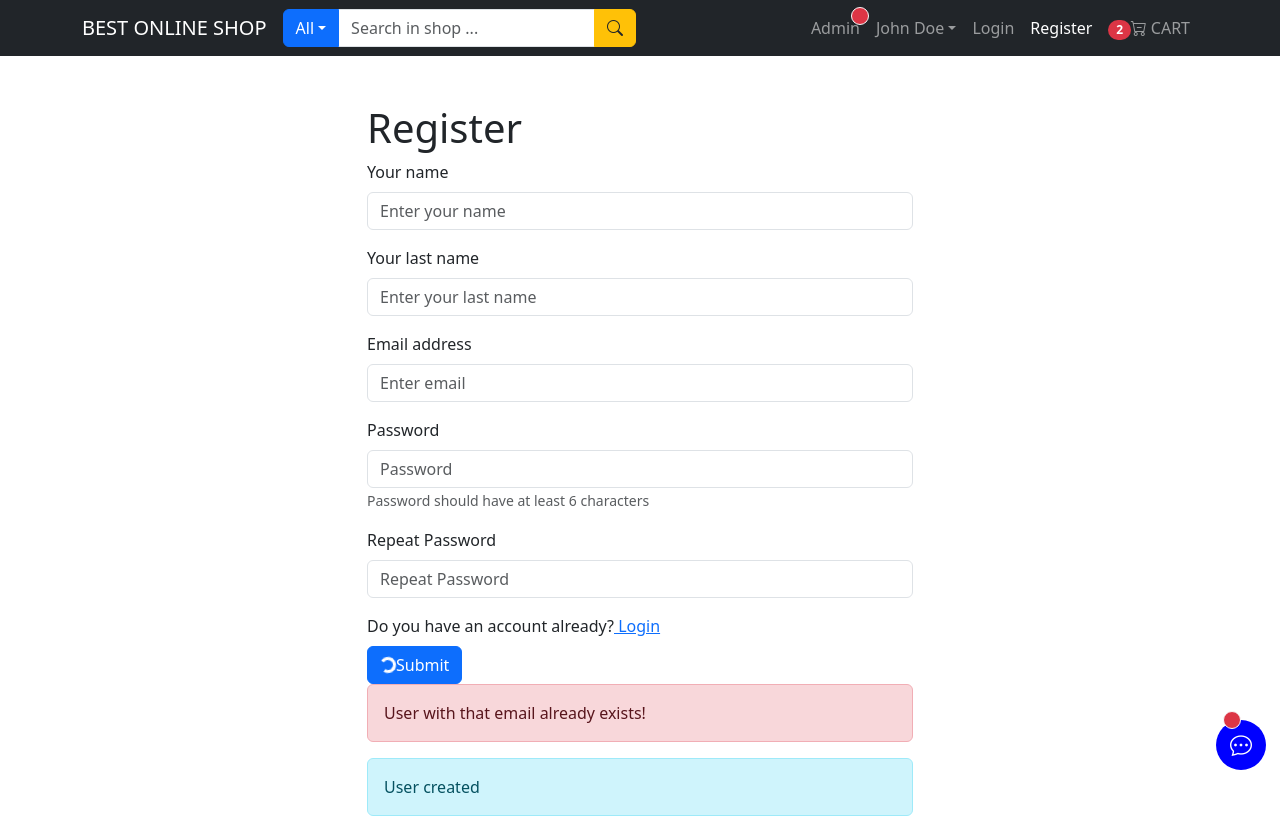
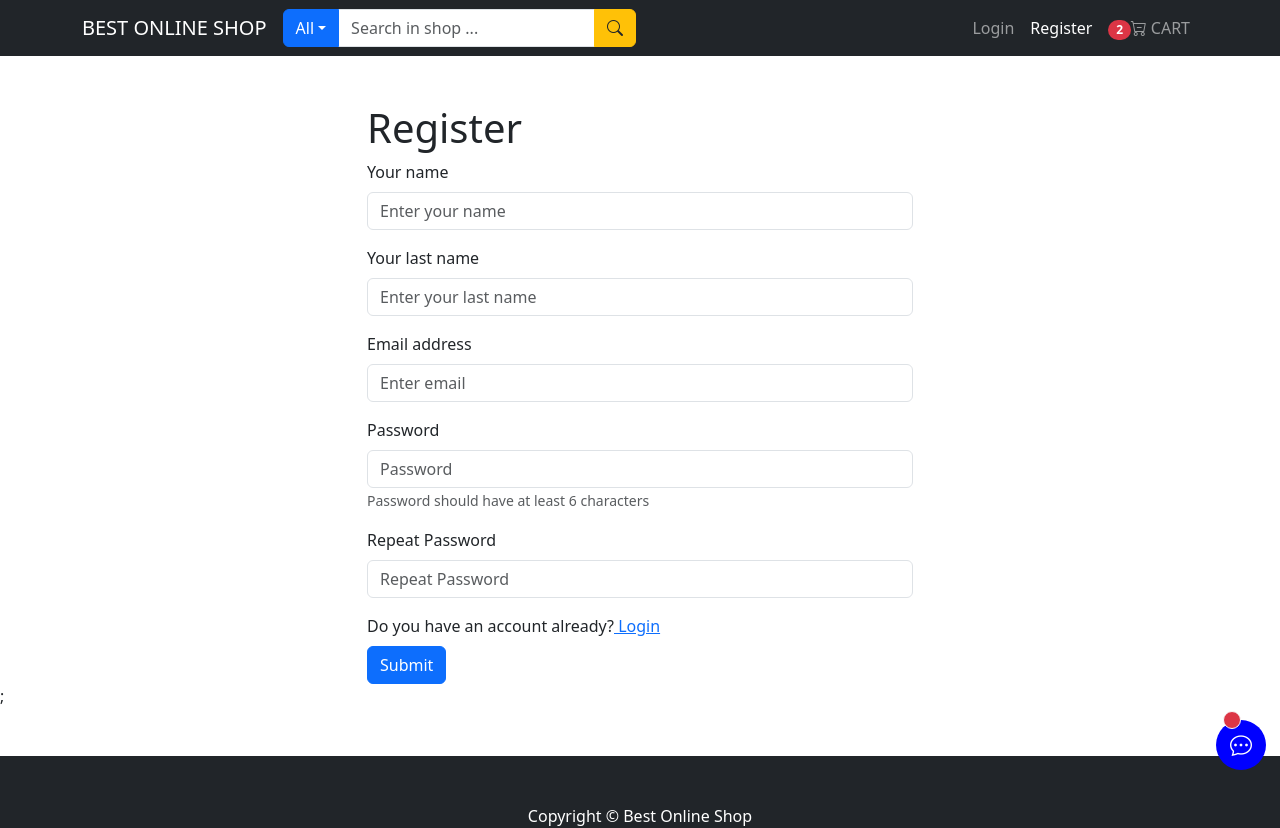
Before and after one commit to Bechir-Marco/e-commerce, a React (Create React App) app in the folder frontend/: page /register in a window 1280 px wide. Shown: the top 828 px of the page. Built offline with nearby package versions, Linux system fonts and the light colour scheme.

Commit message:
registration state

```diff
--- a/frontend/src/components/HeaderComponent.tsx
+++ b/frontend/src/components/HeaderComponent.tsx
@@ -18,6 +18,7 @@ import { Link } from "react-router-dom";
 
 const HeaderComponent = () => {
   const dispatch = useDispatch()<any>;
+  const {userInfo} = useSelector((state: any) => state.userRegisterLogin);
 
   return (
     <Navbar collapseOnSelect expand="lg" bg="dark" variant="dark">
@@ -41,14 +42,17 @@ const HeaderComponent = () => {
             </InputGroup>
           </Nav>
           <Nav>
+            {userInfo.isAdmin ? (
               <LinkContainer to="/admin/orders">
                 <Nav.Link>
                   Admin
-                <span className="position-absolute top-1 start-10 translate-middle p-2 bg-danger border border-light rounded-circle"></span>
                 </Nav.Link>
               </LinkContainer>
-
-            <NavDropdown title="John Doe" id="collasible-nav-dropdown">
+            ) : userInfo.name && !userInfo.isAdmin ? (
+              <NavDropdown
+                title={`${userInfo.name} ${userInfo.lastName}`}
+                id="collasible-nav-dropdown"
+              >
                 <NavDropdown.Item
                   eventKey="/user/my-orders"
                   as={Link}
@@ -63,12 +67,17 @@ const HeaderComponent = () => {
                   Logout
                 </NavDropdown.Item>
               </NavDropdown>
+            ) : (
+              <>
                 <LinkContainer to="/login">
                   <Nav.Link>Login</Nav.Link>
                 </LinkContainer>
                 <LinkContainer to="/register">
                   <Nav.Link>Register</Nav.Link>
                 </LinkContainer>
+              </>
+            )}
+
             <LinkContainer to="/cart">
               <Nav.Link>
                 <Badge pill bg="danger">
--- a/frontend/src/pages/components/LoginPageComponent.tsx
+++ b/frontend/src/pages/components/LoginPageComponent.tsx
@@ -42,6 +42,7 @@ const LoginPageComponent: React.FC<LoginPageComponentProps> = ({
             loading: false,
             error: '',
           });
+          console.log(res.userLoggedIn);
           if (res.userLoggedIn) {
             reduxDispatch(setReduxUserState(res.userLoggedIn));
           }
--- a/frontend/src/pages/components/RegisterPageComponent.tsx
+++ b/frontend/src/pages/components/RegisterPageComponent.tsx
@@ -25,6 +25,7 @@ const RegisterPageComponent: React.FC<RegisterPageComponentProps> = ({
    loading: false,
  });
   const [passwordsMatchState, setPasswordsMatchState] = useState(true);
+
   const onChange = () => {
     const password = document.querySelector(
       'input[name=password]'
@@ -33,9 +34,10 @@ const RegisterPageComponent: React.FC<RegisterPageComponentProps> = ({
       'input[name=confirmPassword]'
     ) as HTMLInputElement;
     if (confirm.value === password.value) {
-      confirm.setCustomValidity('');
+      setPasswordsMatchState(true)
+
     } else {
-      confirm.setCustomValidity('Passwords do not match');
+      setPasswordsMatchState(false);
     }
   };
 
@@ -64,6 +66,7 @@ const RegisterPageComponent: React.FC<RegisterPageComponentProps> = ({
             error: '',
           });
           reduxDispatch(setReduxUserState(data.userCreated));
+
         })
         .catch((er) =>
           setRegisterUserResponseState({
@@ -128,6 +131,7 @@ const RegisterPageComponent: React.FC<RegisterPageComponentProps> = ({
                 placeholder="Password"
                 minLength={6}
                 onChange={onChange}
+                isInvalid={!passwordsMatchState}
               />
               <Form.Control.Feedback type="invalid">
                 Please anter a valid password
@@ -145,6 +149,7 @@ const RegisterPageComponent: React.FC<RegisterPageComponentProps> = ({
                 placeholder="Repeat Password"
                 minLength={6}
                 onChange={onChange}
+                isInvalid={!passwordsMatchState}
               />
               <Form.Control.Feedback type="invalid">
                 Both passwords should match
@@ -159,6 +164,8 @@ const RegisterPageComponent: React.FC<RegisterPageComponentProps> = ({
             </Row>
 
             <Button type="submit">
+              {registerUserResponseState &&
+              registerUserResponseState.loading === true ? (
                 <Spinner
                   as="span"
                   animation="border"
@@ -166,12 +173,27 @@ const RegisterPageComponent: React.FC<RegisterPageComponentProps> = ({
                   role="status"
                   aria-hidden="true"
                 />
+              ) : (
+                ''
+              )}
               Submit
             </Button>
-            <Alert show={true} variant="danger">
+            <Alert
+              show={
+                registerUserResponseState &&
+                registerUserResponseState.error === 'user exists'
+              }
+              variant="danger"
+            >
               User with that email already exists!
             </Alert>
-            <Alert show={true} variant="info">
+            <Alert
+              show={
+                registerUserResponseState &&
+                registerUserResponseState.success === 'User created'
+              }
+              variant="info"
+            >
               User created
             </Alert>
           </Form>
--- a/frontend/src/redux/actions/userActions.ts
+++ b/frontend/src/redux/actions/userActions.ts
@@ -1,4 +1,4 @@
-import { AnyAction, Dispatch } from 'redux';
+import {  Dispatch } from 'redux';
 import { LOGIN_USER, LOGOUT_USER } from '../constants/userConstants';
 import axios from 'axios';
 
@@ -9,7 +9,7 @@ export const setReduxUserState = (userCreated:any) => (dispatch:any) => {
     });
 };
 
-export const logout = () =>  (dispatch: Dispatch) => {
+export const logout = () =>  (dispatch:any) => {
     document.location.href = "/login";
     axios.get('/api/logout');
     localStorage.removeItem("userInfo");
--- a/frontend/src/redux/store.ts
+++ b/frontend/src/redux/store.ts
@@ -6,13 +6,19 @@ import { userRegisterLoginReducer } from "./reducers/userReducers";
 
 const reducer = combineReducers({
   cart: counterReducer,
-  userRegisterLoginReducer : userRegisterLoginReducer
+  userRegisterLogin: userRegisterLoginReducer
 })
-const userInfoInLocalStorage = localStorage.getItem("userInfo")
-  ? JSON.parse(localStorage.getItem("userInfo") || '{}')
-  : sessionStorage.getItem("userInfo")
-    ? JSON.parse(sessionStorage.getItem("userInfo")|| '{}')
-    : {};
+let userInfoInLocalStorage = {};
+
+const localUserInfo = localStorage.getItem("userInfo");
+const sessionUserInfo = sessionStorage.getItem("userInfo");
+
+if (localUserInfo) {
+  userInfoInLocalStorage = JSON.parse(localUserInfo);
+} else if (sessionUserInfo) {
+  userInfoInLocalStorage = JSON.parse(sessionUserInfo);
+}
+
 
 const INITIAL_STATE = {
   cart: {
```
Lines whose indentation alone changed are shown as unchanged.
